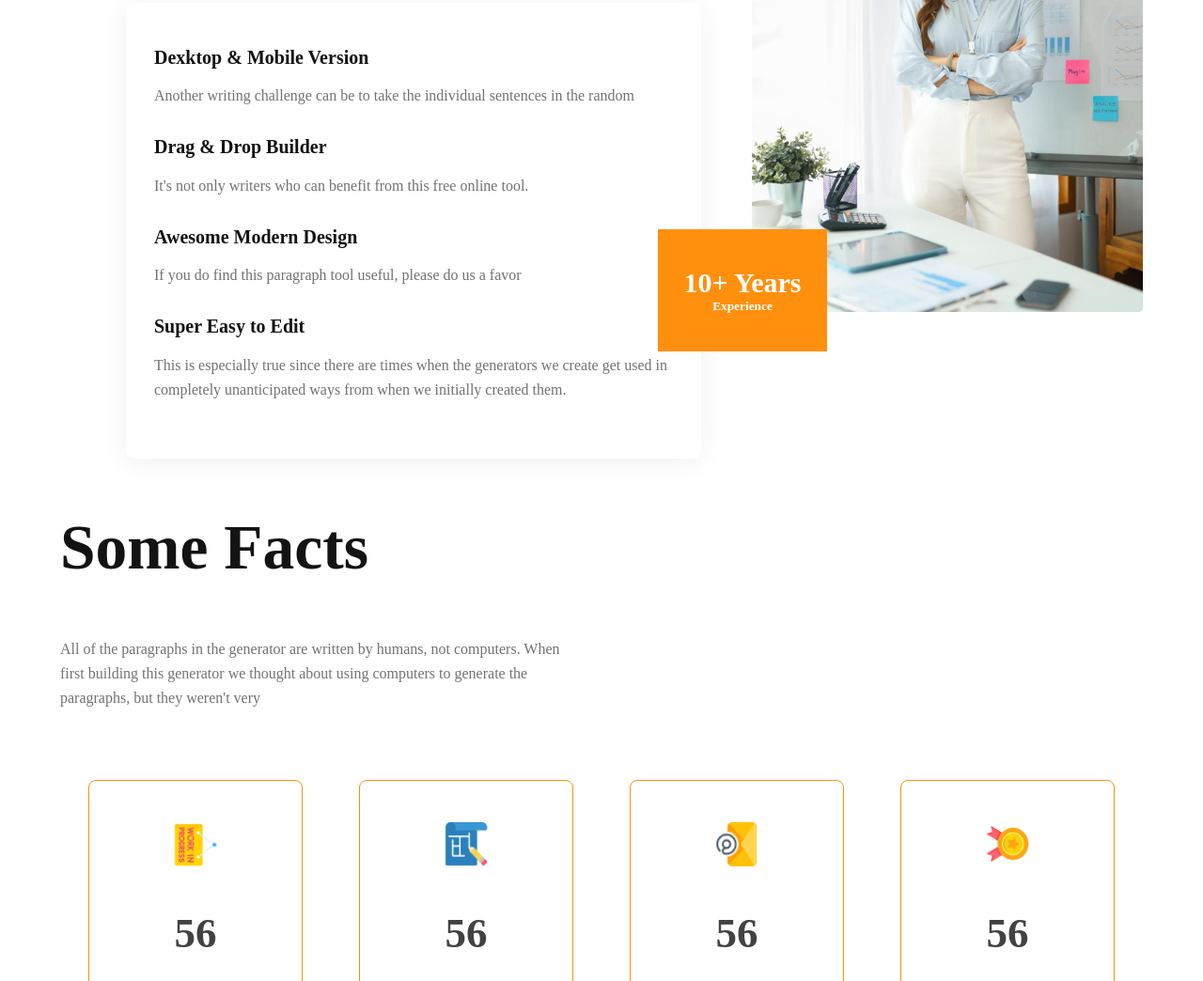
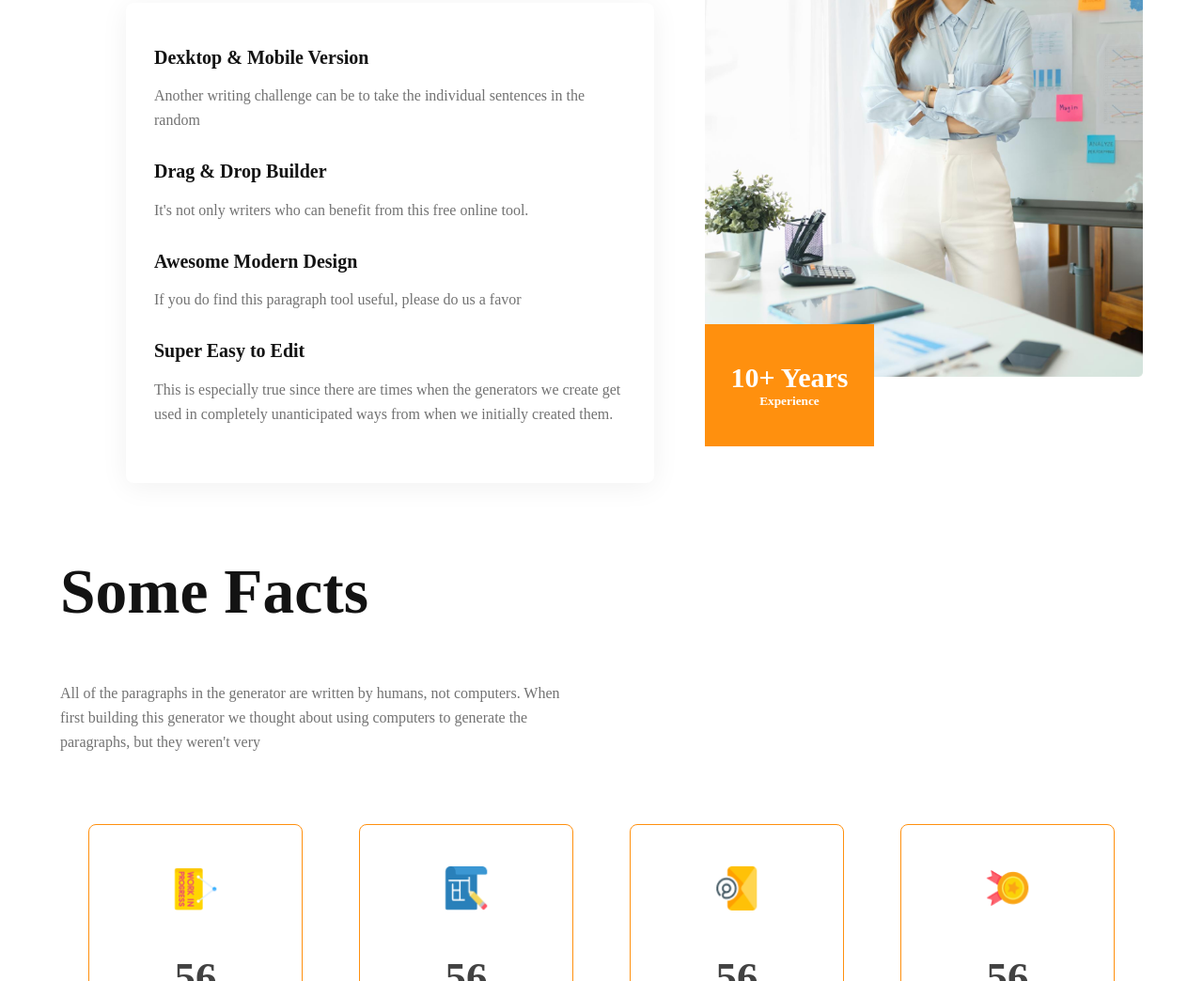
Before and after one commit to nazmul906/g3-architects-assignment2, a plain HTML site: page index.html in a window 1280 px wide. Shown: the part 2356-3400 px from the top of the page at 94% size. Drawn offline with Linux system fonts and the light colour scheme.

Commit message:
Experience button is fixed

```diff
--- a/style/style.css
+++ b/style/style.css
@@ -289,11 +289,11 @@ header {
 }
 
 .containerThreefirstRight button {
-  position: absolute;
-  top: 2600px;
+  position: relative;
+  /* top: 2600px;
 
-  right: 400px;
-
+  right: 400px; */
+  top: -60px;
   width: 180px;
   height: 130px;
 
```
